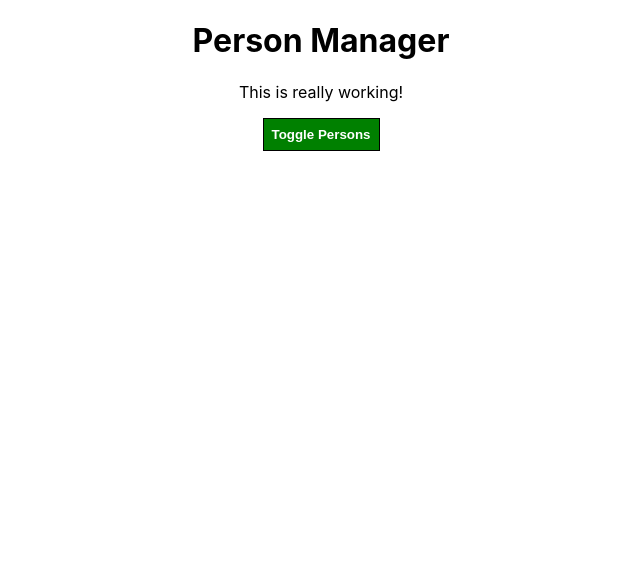
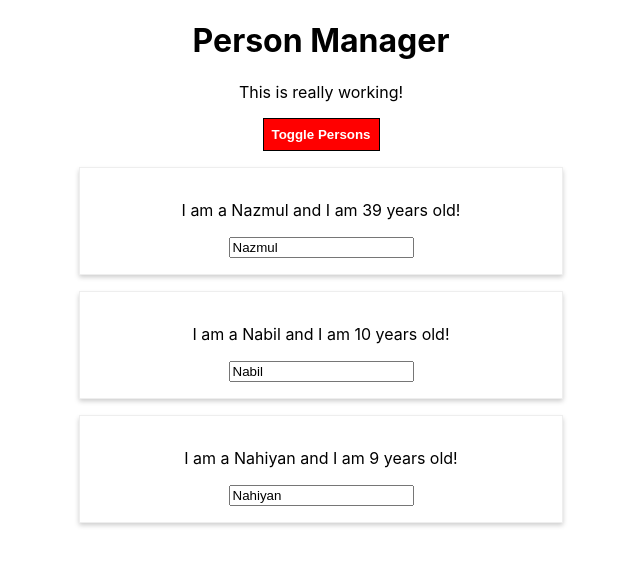
Before and after one commit to nazmulb/react.js, a React (Create React App) app in the folder learning/myapp/: page / in a window 1280 px wide. Shown: the top 566 px of the page, without its empty margins (319-959 px from the left). Built offline with nearby package versions, Linux system fonts and the light colour scheme.

Commit message:
added codes

```diff
--- a/learning/myapp/src/components/Cockpit/Cockpit.js
+++ b/learning/myapp/src/components/Cockpit/Cockpit.js
@@ -1,15 +1,19 @@
-import React, { useEffect } from "react";
+import React, { useEffect, useRef } from "react";
 import classes from "./Cockpit.module.css";
 
 const Cockpit = (props) => {
+  const toggleBtnRef = useRef();
+
   useEffect(() => {
     // Similar to componentDidMount and componentDidUpdate
     console.log("[Cockpit.js] useEffect");
 
-    return (() => {
+    toggleBtnRef.current.click();
+
+    return () => {
       // Similar to componentWillUnmount
       console.log("[Cockpit.js] cleanup work in useEffect");
-    });
+    };
   }, []);
 
   const assignedClasses = [];
@@ -30,7 +34,7 @@ const Cockpit = (props) => {
     <div className={classes.Cockpit}>
       <h1>{props.title}</h1>
       <p className={assignedClasses.join(" ")}>This is really working!</p>
-      <button className={btnClasses} onClick={props.clicked}>
+      <button ref={toggleBtnRef} className={btnClasses} onClick={props.clicked}>
         Toggle Persons
       </button>
     </div>
```
